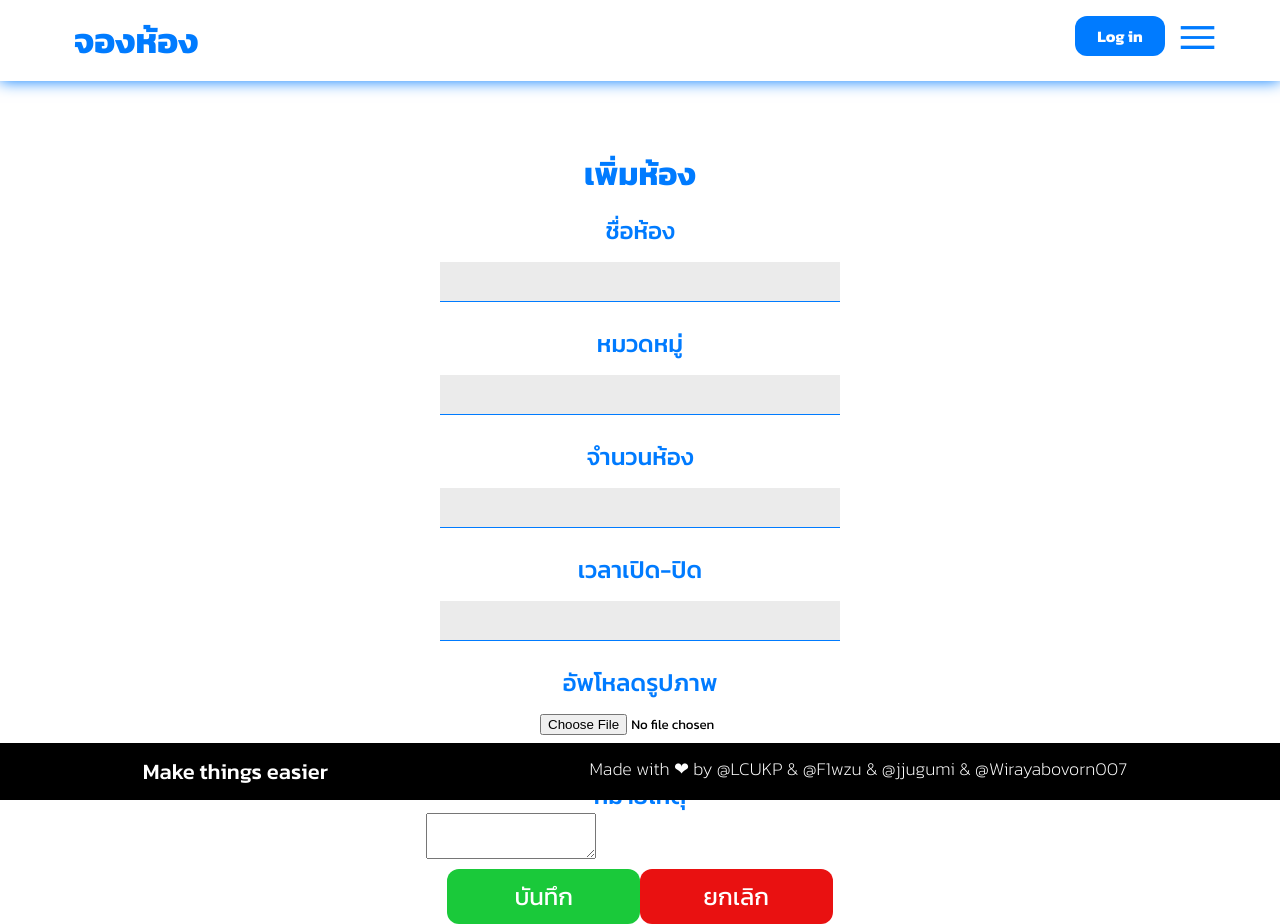
After one commit to LCUKP/Project-PSCP-2024, a Django app: page /admin/add-room in a window 1280 px wide. The commit adds this page. Run offline with Django 5.2, Linux system fonts and the light colour scheme.

Commit message:
สร้าง form room

```diff
--- /dev/null
+++ b/oursite/app_admin/static/css/form.css
@@ -0,0 +1,61 @@
+h1{
+    padding-bottom: 15px;
+    color: #007bff;
+    text-align: center;
+}
+.addroom .input-value{
+    transition: 0.3s;
+    width: 400px;
+    height: 40px;
+    border: none;
+    background-color: rgb(235, 235, 235);
+    border-bottom: 0.5px solid #007bff;
+}
+input[type=file]{
+    background-color: transparent;
+    width: auto;
+}
+.input-label{
+    color: #007bff;
+    font-size: 24px;
+    font-weight: 500;
+}
+.input-box{
+    padding-bottom: 10px;
+}
+button{
+    width: 45%;
+    padding-top: 10px;
+    padding-bottom: 10px;
+    font-size: 24px;
+    border-radius: 12px;
+    border-style: none;
+    color: #fff;
+    cursor: pointer;
+}
+#submitbt{
+    background-color: #1ac93a;
+}
+#submitbt:hover{
+    background-color: transparent;
+    color: #1ac93a;
+    border-style: solid;
+    border-color: #1ac93a;
+}
+#cancelbt{
+    background-color: #e91111;
+}
+#cancelbt:hover{
+    background-color: transparent;
+    color: #e91111;
+    border-style: solid;
+    border-color: #e91111;
+}
+.pad-but{
+    display: flex;
+    justify-content: space-around;
+    padding-top: 20px;
+}
+textarea{
+    display: block;
+}
--- a/oursite/app_admin/templates/00-base.html
+++ b/oursite/app_admin/templates/00-base.html
@@ -5,6 +5,7 @@
     <meta name="viewport" content="width=device-width, initial-scale=1.0">
     {% block title %}
     {% endblock %}
+    <link rel="stylesheet" href="../static/css/form.css">
     <link rel="stylesheet" href="../static/css/nav.css">
     <link rel="stylesheet" href="../static/css/footer.css">
     <link rel="stylesheet" href="../static/css/style.css">
--- /dev/null
+++ b/oursite/app_admin/templates/forms/rooms.html
@@ -0,0 +1,40 @@
+{% extends "00-base.html" %}
+
+{% block title %}
+<title>Rooms</title>
+{% endblock %}
+
+{% block content %}
+<div class="container">
+    <form class="addroom" method="post" action="rooms">
+        <h1>เพิ่มห้อง</h1>
+        <div class="input-box">
+            <span class="input-label">ชื่อห้อง</span><br>
+            <input class="input-value" type="text" name="roomname">
+        </div>
+        <div class="input-box">
+            <span class="input-label">หมวดหมู่</span><br>
+            <input class="input-value" type="text" name="cate">
+        </div>
+        <div class="input-box">
+            <span class="input-label">จำนวนห้อง</span><br>
+            <input class="input-value" type="text" name="roomnum">
+        </div>
+        <div class="input-box">
+            <span class="input-label">เวลาเปิด-ปิด</span><br>
+            <input class="input-value" type="text" name="timelen">
+        </div>
+        <div class="input-box">
+            <span class="input-label">อัพโหลดรูปภาพ</span><br>
+            <input class="input-img" type="file" name="uploadimg" style="width:200px">
+        </div>
+        <div class="input-box">
+            <span class="input-label">หมายเหตุ</span><br>
+            <textarea></textarea>
+        </div>
+        <div class=".pad-but">
+            <button id="submitbt">บันทึก</button><button id="cancelbt">ยกเลิก</button>
+        </div>
+    </form>
+</div>
+{% endblock %}
--- a/oursite/app_admin/urls.py
+++ b/oursite/app_admin/urls.py
@@ -3,5 +3,6 @@ from app_admin import views
 
 urlpatterns = [
     path("",views.index),
-    path("add-category",views.form_cat)
+    path("add-category",views.form_cat),
+    path("add-room",views.form_room)
 ]
--- a/oursite/app_admin/views.py
+++ b/oursite/app_admin/views.py
@@ -5,3 +5,5 @@ def index(request) :
     return render(request,"adminpage.html")
 def form_cat(request) :
     return render(request,"forms/category.html")
+def form_room(request) :
+    return render(request,"forms/rooms.html")
```
